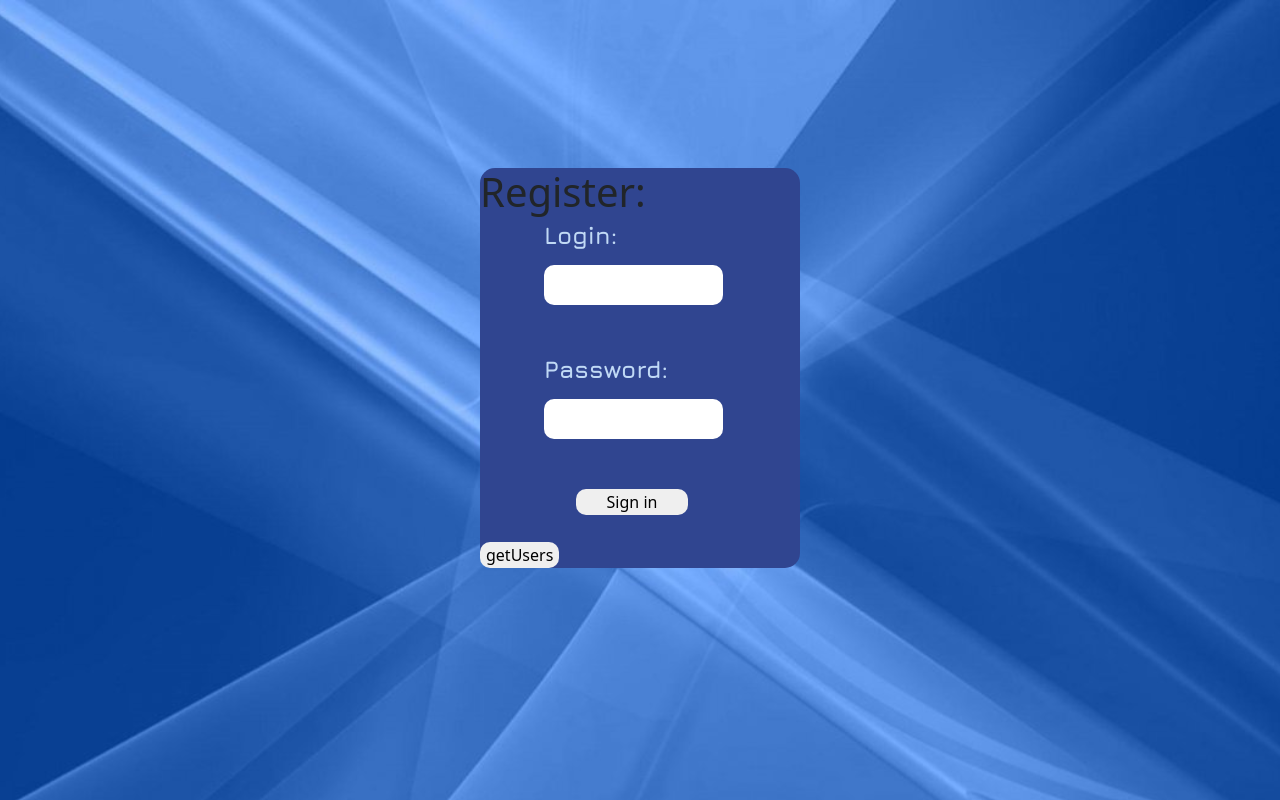
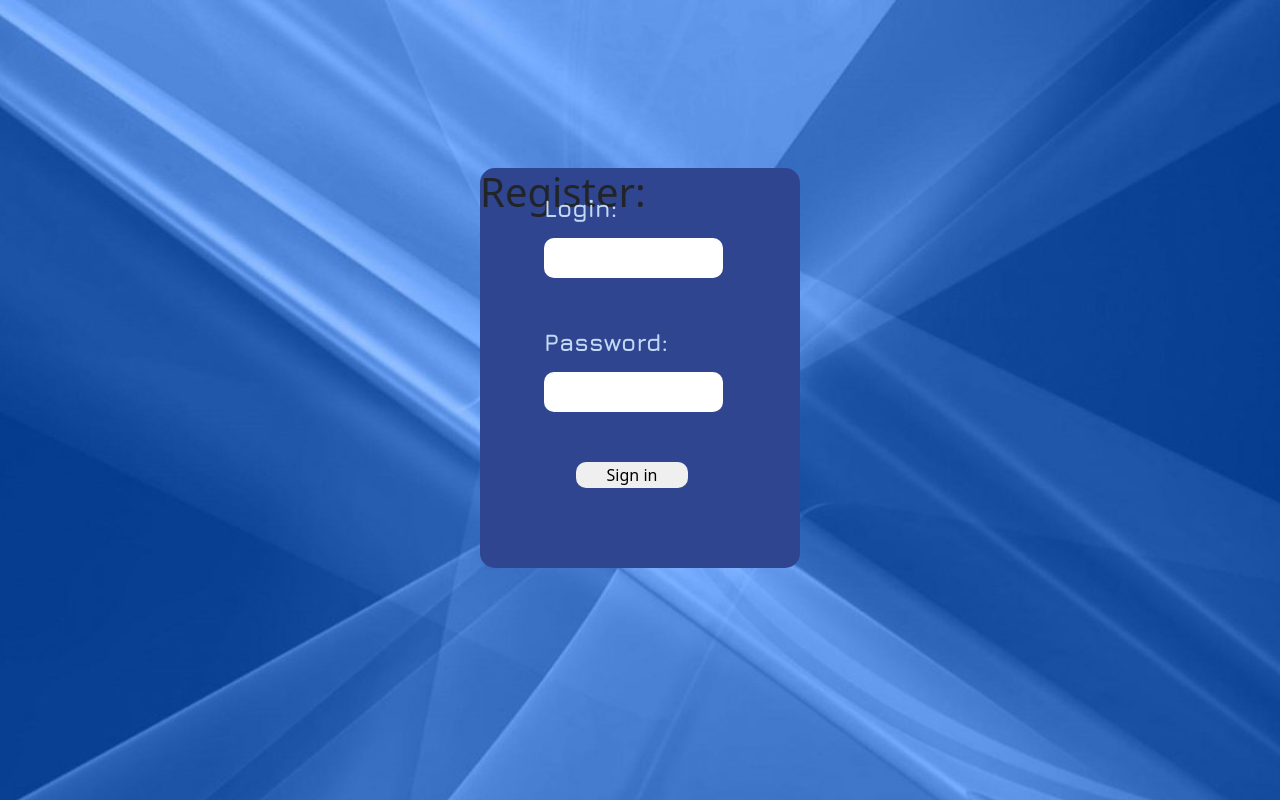
Before and after one commit to MJSasha/important-information, a React (Create React App) app in the folder FrontEnd/src/main/ui/ii-app/: page /register in a window 1280 px wide. Built offline with nearby package versions, Linux system fonts and the light colour scheme.

Commit message:
New styles fix

```diff
--- a/FrontEnd/src/main/ui/ii-app/src/Register/Register.js
+++ b/FrontEnd/src/main/ui/ii-app/src/Register/Register.js
@@ -43,23 +43,11 @@ function Register(){
             })
     }
 
-    const getAllUsers = event => {
-        event.preventDefault();
-
-        axios.get(DOMEN_SERVER + "/users", {withCredentials: true})
-        .then(response => {
-            console.log(response.data)
-        })
-        .catch(err => {
-            console.log(err)
-        })
-    }
-
     return (
         <div className='wrapper'>
             <div className="form">
                 <h1>Register:</h1>
-                <form onSubmit={submitCheckin}>
+                <form className='auth-main' onSubmit={submitCheckin}>
                     <div className="login-wrapper">
                         <p>Login: </p>
                         <input
@@ -84,9 +72,6 @@ function Register(){
                     <input id='signin' type="submit" value="Sign in"/>
                     </div>
                 </form>
-                <form onSubmit={getAllUsers}>
-                    <input id='getusers' type="submit" value="getUsers"/>
-                </form>
             </div>
         </div>
     )
--- a/FrontEnd/src/main/ui/ii-app/src/Register/Register_styles.css
+++ b/FrontEnd/src/main/ui/ii-app/src/Register/Register_styles.css
@@ -33,6 +33,9 @@ input{
     background-color: #304590;
     margin-top: 10%;
 }
+.auth-main{
+    margin-bottom: 10vh;
+}
 .login-wrapper{
     padding-left: 20%;
     margin-top: -30px;
@@ -66,7 +69,7 @@ input{
 }
 .form{
     width: 75%;
-    height: 65%;
+    height: 60%;
     top: 40%;
 }
 
```
